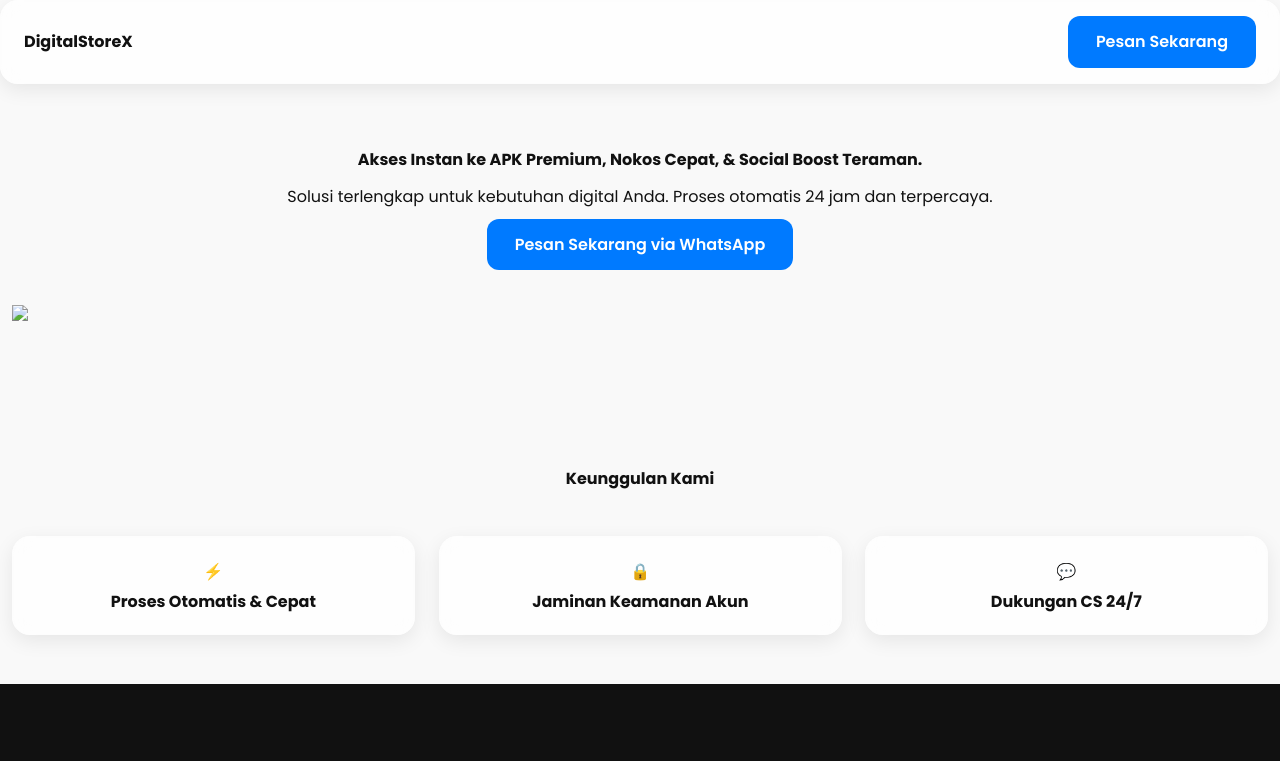
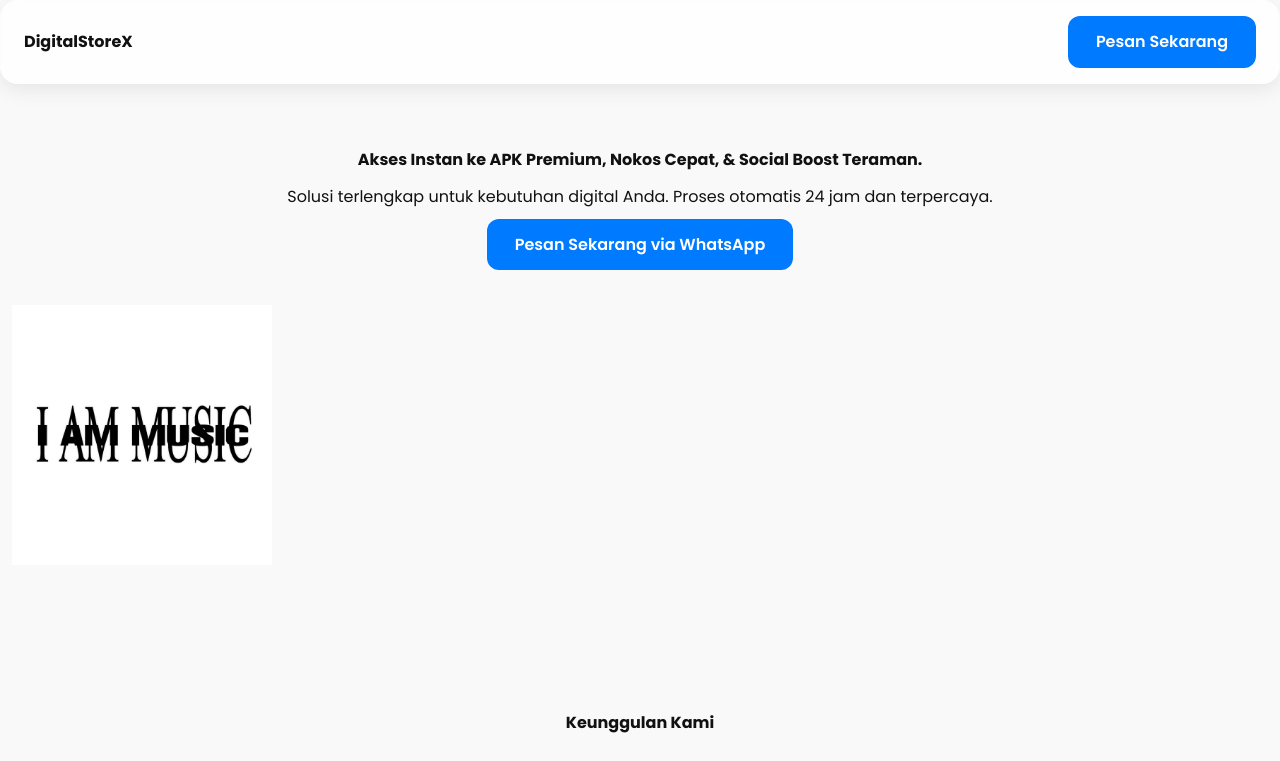
Before and after one commit to Riswangans/Riswangans.github.io, a plain HTML site: page index.html in a window 1280 px wide. Shown: the top 761 px of the page. Drawn offline with nearby package versions, Linux system fonts and the light colour scheme.

Commit message:
Update index.html

```diff
--- a/index.html
+++ b/index.html
@@ -32,7 +32,7 @@
     <a href="https://wa.me/628000000000" class="btn-main" data-aos="zoom-in">Pesan Sekarang via WhatsApp</a>
 
     <div class="mt-5" data-aos="zoom-in" data-aos-delay="250">
-        <img src="Cihuy.jpeg" width="260" />
+        <img src="img/Cihuy.jpeg" width="260" />
     </div>
 </section>
 
```
